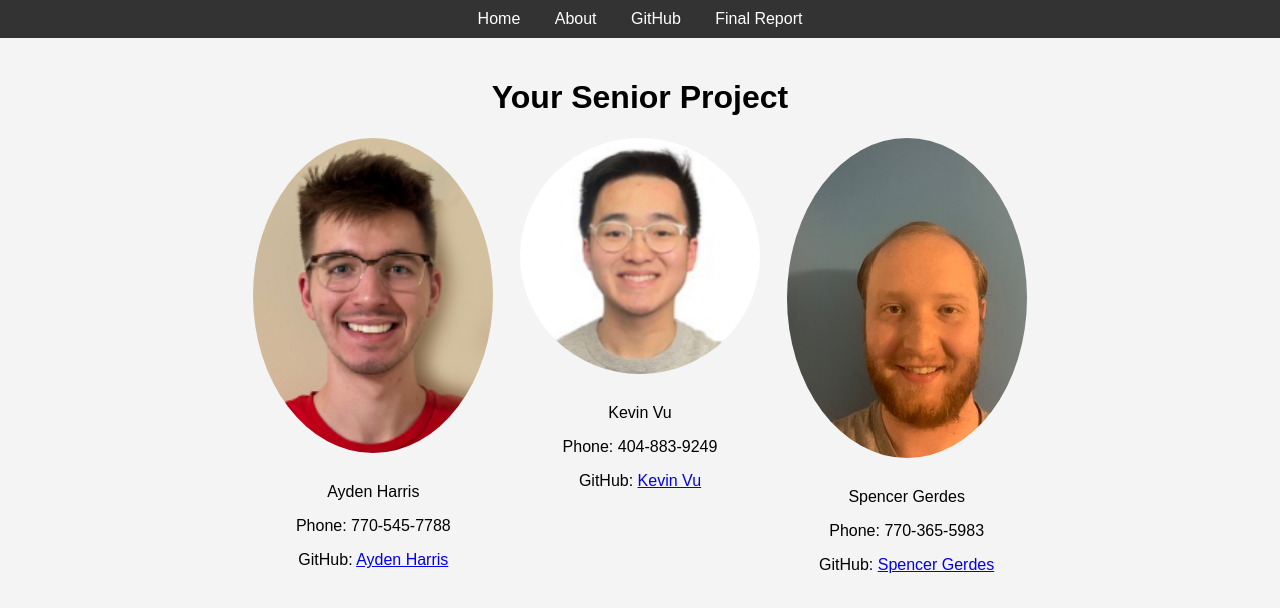
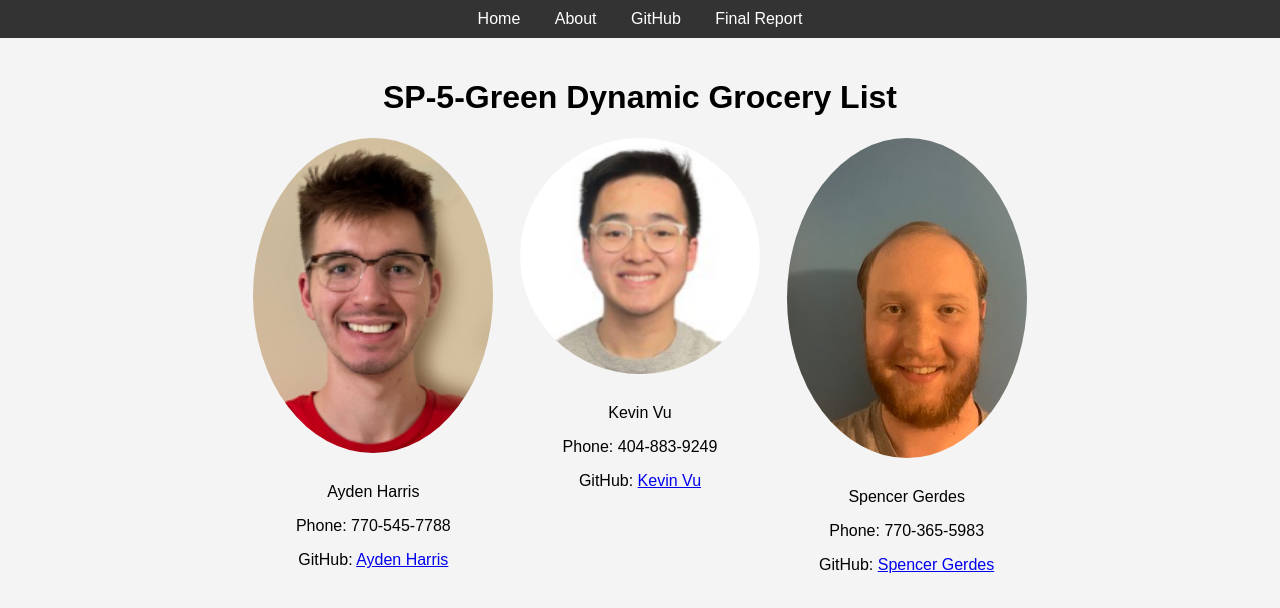
Before and after one commit to SP-5-Green-Dynamic-Grocery-List/SP-5-Green-Dynamic-Grocery-List, a website: page index.html in a window 1280 px wide. Drawn offline with Linux system fonts and the light colour scheme.

Commit message:
added title

```diff
--- a/index.html
+++ b/index.html
@@ -57,7 +57,7 @@
     <a href="path/to/your/report.pdf" target="_blank">Final Report</a>
   </div>
   <div class="container">
-    <h1>Your Senior Project</h1>
+    <h1>SP-5-Green Dynamic Grocery List</h1>
     <div class="team-section">
       <div class="team-member">
         <img src="ayden.PNG" alt="Ayden's Picture">
```
